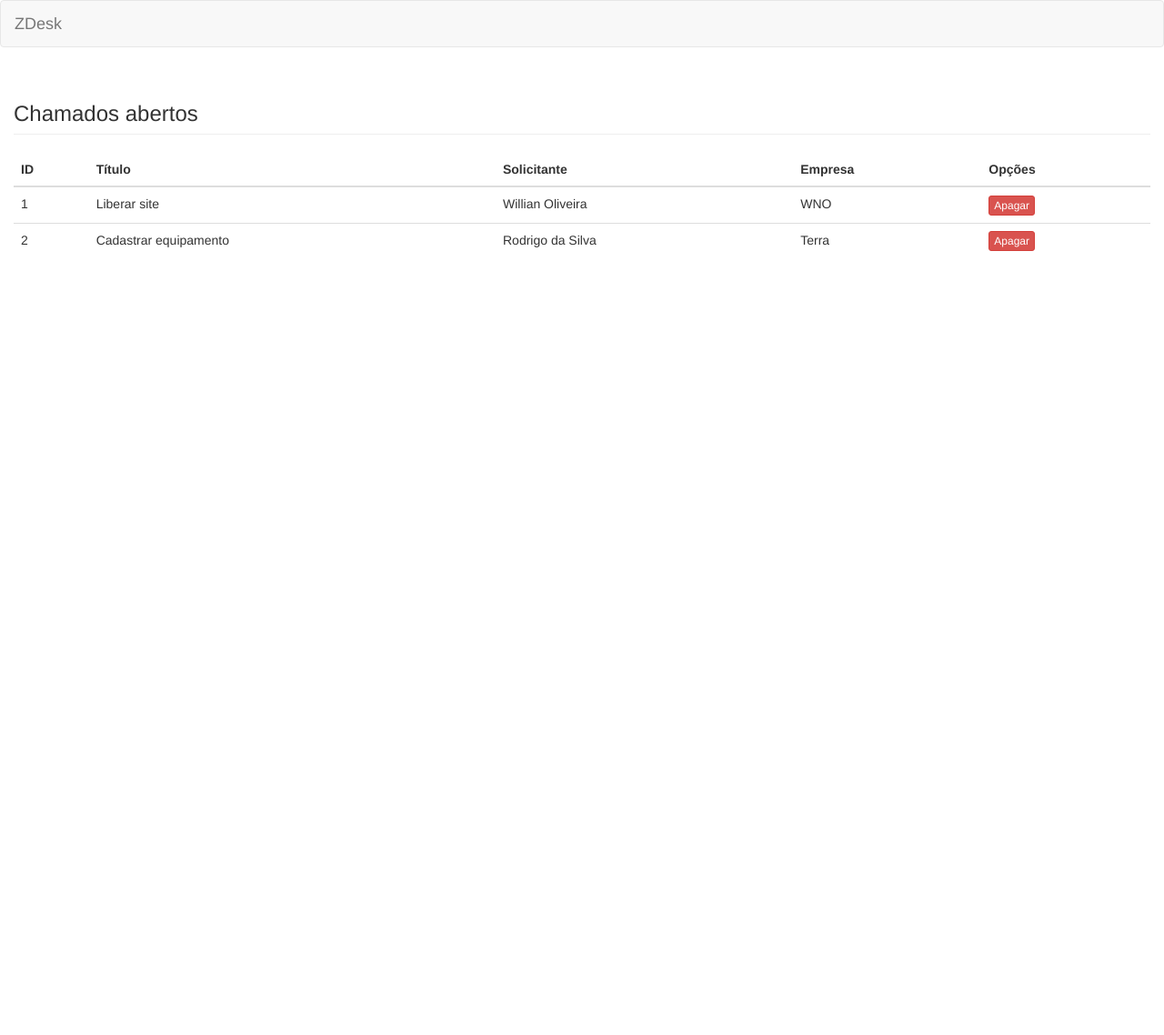
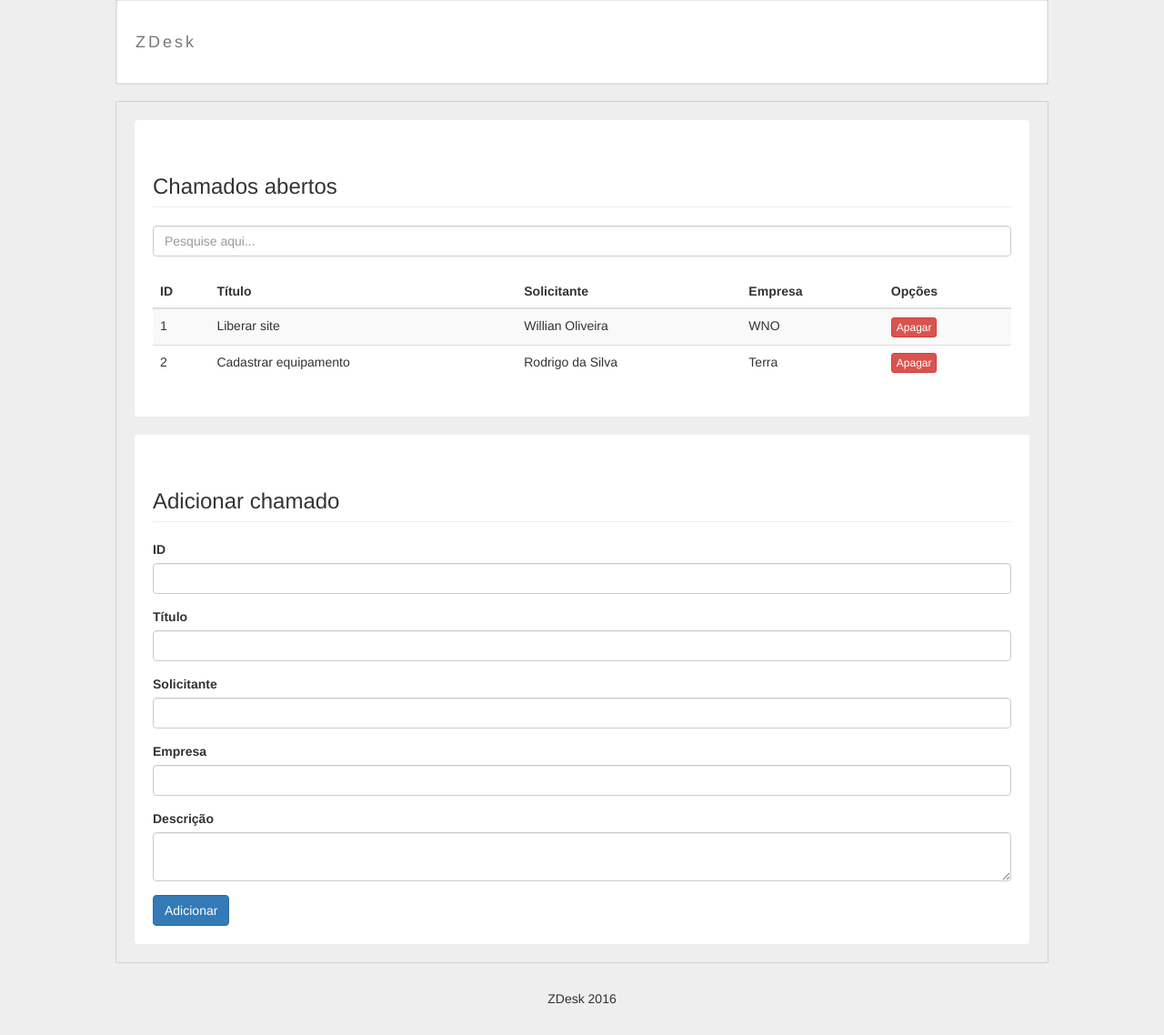
Before and after one commit to williangd/chamados, a website: page index.html in a window 1280 px wide. Shown: the whole page at 91% size. Before the commit the page ends 800 px from the top, so only its background shows below. Drawn offline with Linux system fonts and the light colour scheme.

Commit message:
Adicionado cadastro, remoção e alterações no CSS

```diff
--- a/assets/css/zdesk.css
+++ b/assets/css/zdesk.css
@@ -0,0 +1,34 @@
+.ng-submitted .ng-invalid {
+	border: 2px solid red;
+}
+
+body {
+	width: 80%;
+	margin: auto;
+	background-color: #eeeeee;
+}
+
+.corpo {
+	background-color: #eeeeee;
+	box-shadow: 0px 0px 1px 0px rgba(0,0,0,0.75);
+	margin-bottom: 10px;
+	padding: 20px;
+	margin-top: 1px;
+}
+
+.container-fluid {
+      padding: 20px;
+	}
+
+  .navbar {
+      font-size: 14px;
+			border-radius: 1px;
+      letter-spacing: 3px;
+			background-color: #ffffff;
+			box-shadow: 0px 0px 1px 0px rgba(0,0,0,0.75);
+  }
+
+.secoes {
+	background-color: #ffffff;
+	border-radius: 4px;
+}
--- a/assets/js/controllers.js
+++ b/assets/js/controllers.js
@@ -21,6 +21,19 @@
     		"solicitante": "Rodrigo da Silva",
     		"empresa": "Terra" }
       ];
+
+      vm.save = function(form) {
+        if(form.$valid) {
+          vm.tickets.push(angular.copy(vm.ticket));
+          vm.ticket = {};
+        }
+      };
+
+      vm.remove = function(key) {
+        if(confirm('Tem certeza que deseja deletar?')) {
+          vm.tickets.splice(key,1);
+        }
+      };
     };
 
 
--- a/index.html
+++ b/index.html
@@ -2,7 +2,7 @@
 <html lang="pt-br" ng-app="zdesk">
 <head>
   <meta charset="UTF-8">
-  <title>Document</title>
+  <title>ZDesk</title>
   <link rel="stylesheet" type="text/css" href="bower_components/bootstrap/dist/css/bootstrap.min.css">
   <link rel="stylesheet" type="text/css" href="./assets/css/zdesk.css">
 </head>
@@ -10,13 +10,16 @@
 	<nav class="navbar navbar-default">
 	  <div class="container-fluid">
 	    <div class="navbar-header">
-	      <a class="navbar-brand" href="#">ZDesk</a>
+	      <a class="navbar-brand text-center" href="#">ZDesk</a>
 	    </div>
 	  </div>
 	</nav>
-	<div class="container-fluid" id="listaChamados">
+	<div class="container-fluid corpo">
+    <div class="container-fluid secoes">
       <h3 class="page-header">Chamados abertos</h3>
-		<table class="table table-hover">
+        <input class="form-control" type="text" placeholder="Pesquise aqui..." ng-model="vm.inputSearch">
+        <br/>
+          <table class="table table-hover table-striped">
             <thead>
               <tr>
                 <th>ID</th>
@@ -27,7 +30,7 @@
               </tr>
             </thead>
             <tbody>
-			  <tr ng-repeat="(key, ticket) in vm.tickets">
+              <tr ng-repeat="(key, ticket) in vm.tickets | filter: vm.inputSearch">
                 <td ng-bind="ticket.ID"></td>
                 <td ng-bind="ticket.titulo">{{vm.chamados.titulo}}</td>
                 <td ng-bind="ticket.solicitante">{{vm.chamados.solicitante}}</td>
@@ -37,6 +40,37 @@
             </tbody>
           </table>
     </div>
+    <br/>
+    <div class="container-fluid secoes">
+      <form novalidate name="addForm">
+        <h3 class="page-header">Adicionar chamado</h3>
+        <div class="form-group">
+          <label for="">ID</label><br/>
+          <input class="form-control" type="text" ng-model="vm.ticket.ID" required>
+        </div>
+        <div class="form-group">
+          <label for="">Título</label><br/>
+          <input class="form-control" type="text" ng-model="vm.ticket.titulo" required>
+        </div>
+        <div class="form-group">
+          <label for="">Solicitante</label><br/>
+          <input class="form-control" type="text" ng-model="vm.ticket.solicitante" required>
+        </div>
+        <div class="form-group">
+          <label for="">Empresa</label><br/>
+          <input class="form-control" type="text" ng-model="vm.ticket.empresa" required>
+        </div>
+        <div class="form-group">
+          <label for="">Descrição</label><br/>
+          <textarea class="form-control" type="text" ng-model="vm.ticket.desc" required></textarea>
+        </div>
+        <button class="btn btn-primary" ng-click="vm.save(addForm)">Adicionar</button>
+      </form>
+    </div>
+	</div>
+  <footer class="container-fluid text-center">
+  <p>ZDesk 2016 </p>
+  </footer>
     <script src="bower_components/angular/angular.min.js"></script>
     <script src="assets/js/app.js"></script>
     <script src="assets/js/controllers.js"></script>
```
Lines whose indentation alone changed are shown as unchanged.
